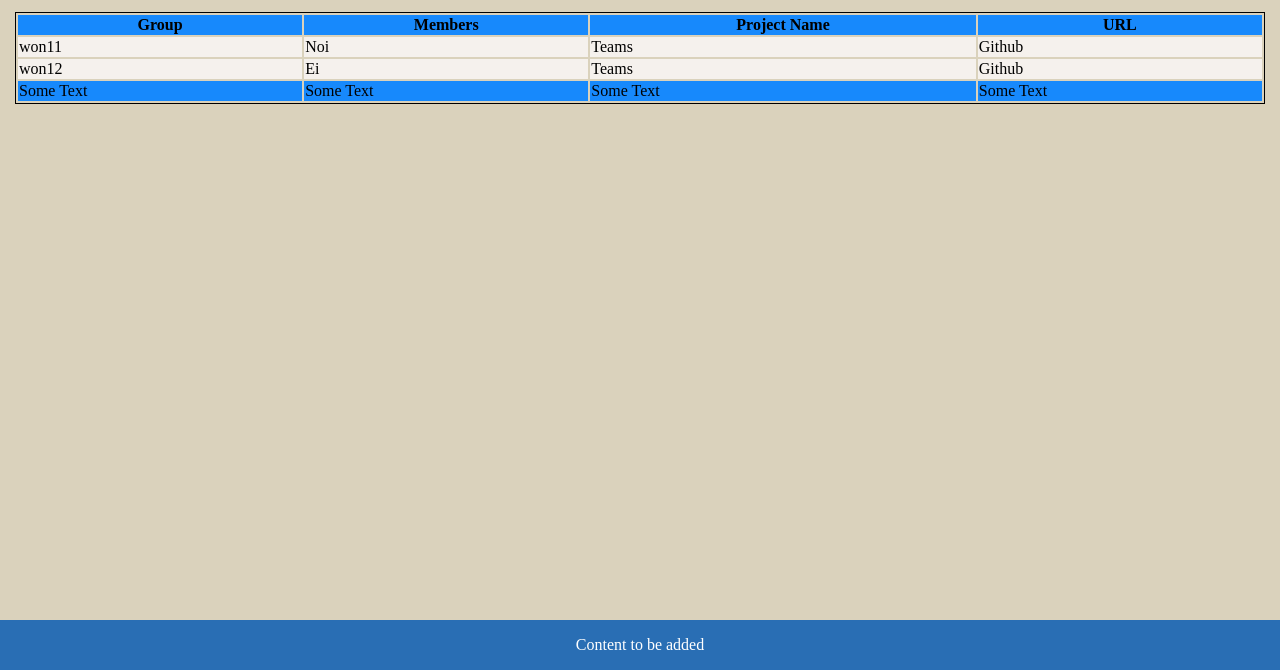
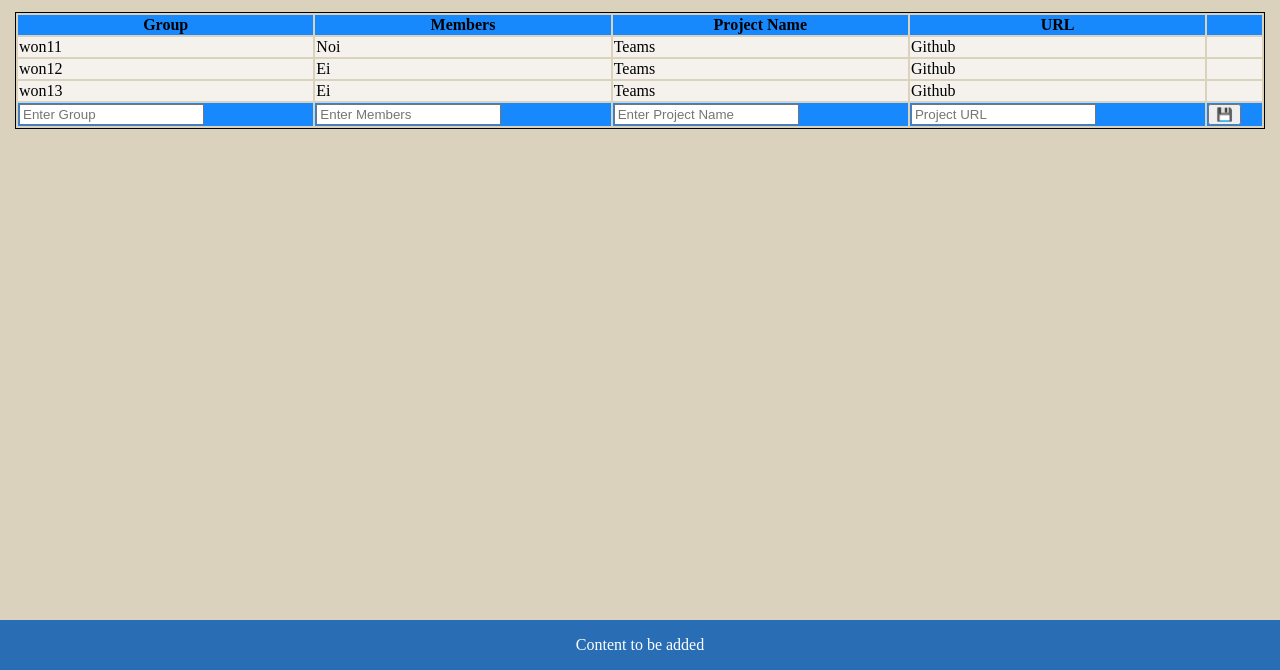
Before and after one commit to maryfru/teams-networking, a plain HTML site: page index.html in a window 1280 px wide. Shown: the part 130-800 px from the top of the page. Drawn offline with Linux system fonts and the light colour scheme.

Commit message:
prepare form to submit/add new team

```diff
--- a/index.html
+++ b/index.html
@@ -24,6 +24,7 @@
       </div>
     </header>
     <section>
+      <form action="secretariat" method="GET">
         <table id="teams">
           <thead>
             <tr>
@@ -31,18 +32,55 @@
               <th>Members</th>
               <th>Project Name</th>
               <th>URL</th>
+              <th></th>
             </tr>
           </thead>
           <tbody></tbody>
           <tfoot>
             <tr>
-            <td>Some Text</td>
-            <td>Some Text</td>
-            <td>Some Text</td>
-            <td>Some Text</td>
+              <td>
+                <input
+                  type="text"
+                  placeholder="Enter Group"
+                  name="promotion"
+                  id="promotion"
+                  required
+                />
+              </td>
+              <td>
+                <input
+                  type="text"
+                  placeholder="Enter Members"
+                  name="members"
+                  id="members"
+                  required
+                />
+              </td>
+              <td>
+                <input
+                  type="text"
+                  placeholder="Enter Project Name"
+                  name="name"
+                  id="name"
+                  required
+                />
+              </td>
+              <td>
+                <input
+                  type="text"
+                  placeholder="Project URL"
+                  name="url"
+                  id="url"
+                  required
+                />
+              </td>
+              <td>
+                <button type="submit">💾</button>
+              </td>
             </tr>
           </tfoot>
         </table>
+      </form>
     </section>
     <footer>
       <p>Content to be added</p>
--- a/index.js
+++ b/index.js
@@ -11,6 +11,7 @@ function displayTeams(teams) {
       <td>${team.members}</td>
       <td>${team.name}</td>
       <td>${team.url}</td>
+      <td></td>
     </tr>`
   );
   document.querySelector("#teams tbody").innerHTML = teamsHTML.join("");
--- a/teams.json
+++ b/teams.json
@@ -10,5 +10,11 @@
     "members": "Ei",
     "name": "Teams",
     "url": "Github"
+  },
+  {
+    "promotion": "won13",
+    "members": "Ei",
+    "name": "Teams",
+    "url": "Github"
   }
 ]
```
Lines whose indentation alone changed are shown as unchanged.
